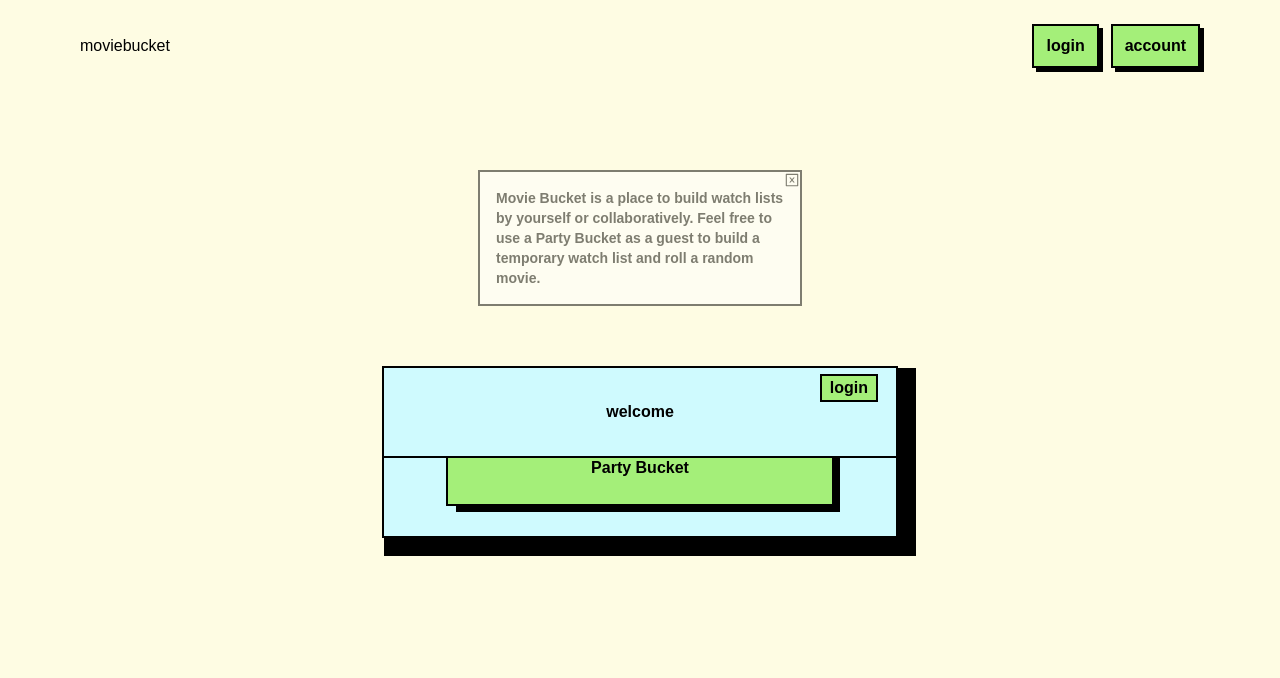
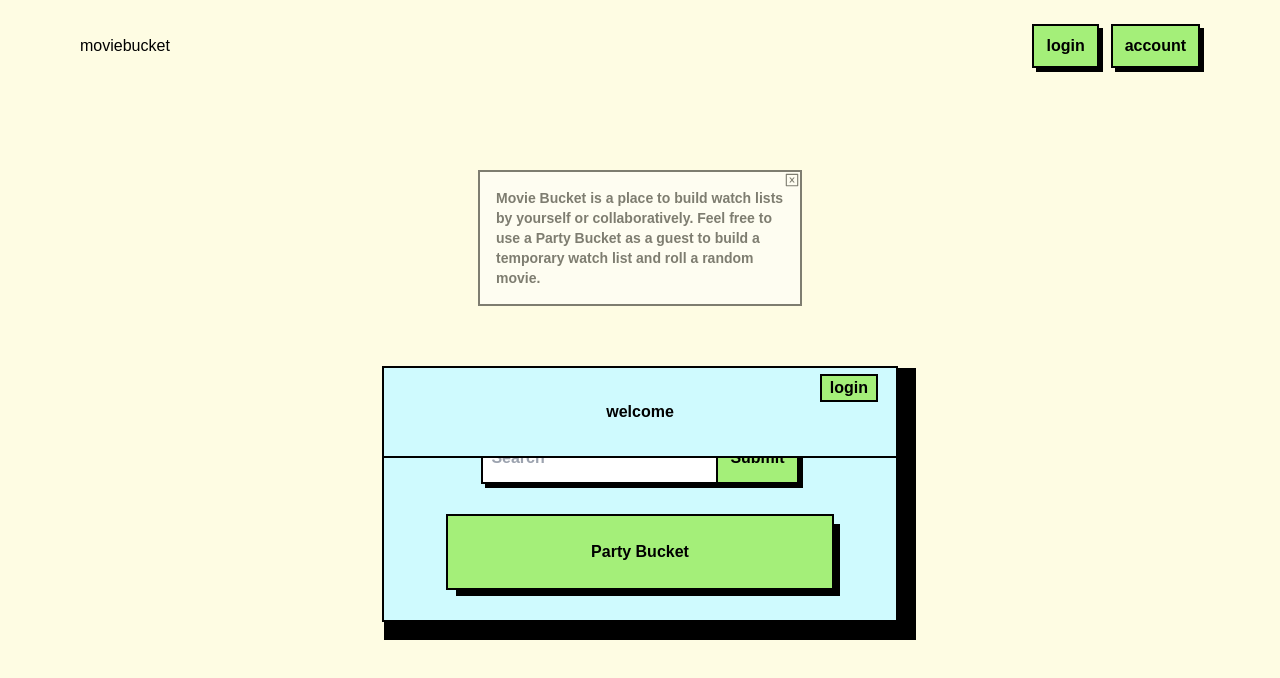
Before and after one commit to thwilson3/movie_bucket_frontend, a React (Vite) app: page / in a window 1280 px wide. Shown: the top 678 px of the page. Built offline with nearby package versions, Linux system fonts and the light colour scheme; a web font is replaced by a local one.

Commit message:
Add common tailwind style for children

```diff
--- a/src/components/MainContainer.tsx
+++ b/src/components/MainContainer.tsx
@@ -1,12 +1,14 @@
 import ContainerHeader from "./ContainerHeader";
+import SearchBar from "./SearchBar";
 
 export default function MainContainer({ children }) {
   return (
     <>
       <div className="flex items-center flex-col justify-center mt-16 bg-background">
-        <div className="py-8 md:py-8 outline outline-2 relative bg-cyan-100 mx-auto w-80 md:w-full max-w-lg px-2 md:px-6 shadow-[6px_6px_0px_6px_rgba(0,0,0,1)] md:shadow-[10px_10px_0px_10px_rgba(0,0,0,1)]">
-        <ContainerHeader />
-          <div className="flex-col flex items-center pt-8 px-8 gap-y-4 sm:gap-y-8 md:gap-y-10">
+        <div className="flex flex-col items-center py-8 md:py-8 outline outline-2 relative bg-cyan-100 mx-auto w-80 md:w-full max-w-lg px-2 md:px-6 shadow-[6px_6px_0px_6px_rgba(0,0,0,1)] md:shadow-[10px_10px_0px_10px_rgba(0,0,0,1)]">
+          <ContainerHeader />
+          <SearchBar placeholder="Search" />
+          <div className="mx-auto pt-8 px-8 gap-y-4 sm:gap-y-8 md:gap-y-10">
             {children}
           </div>
         </div>
```
